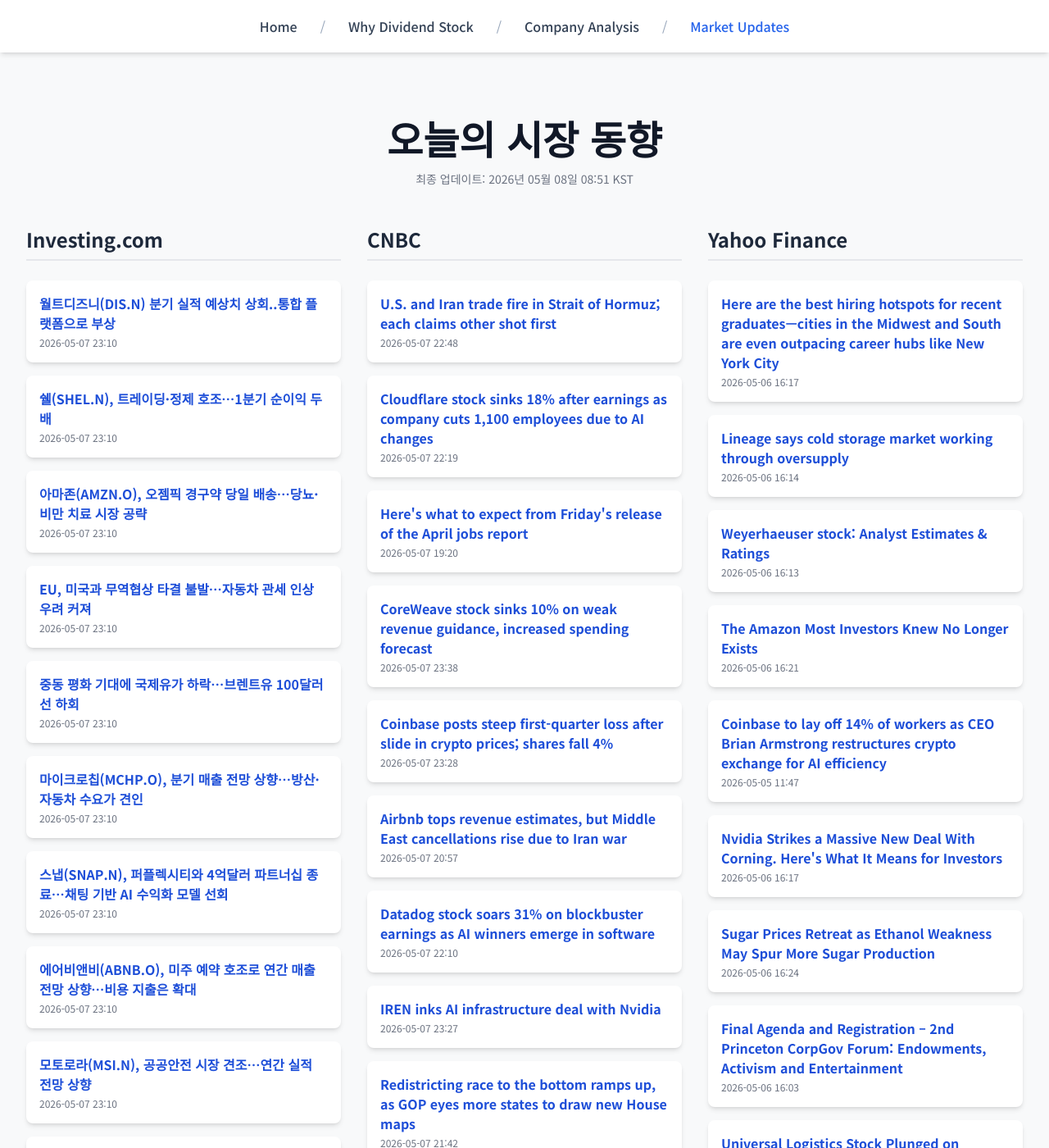
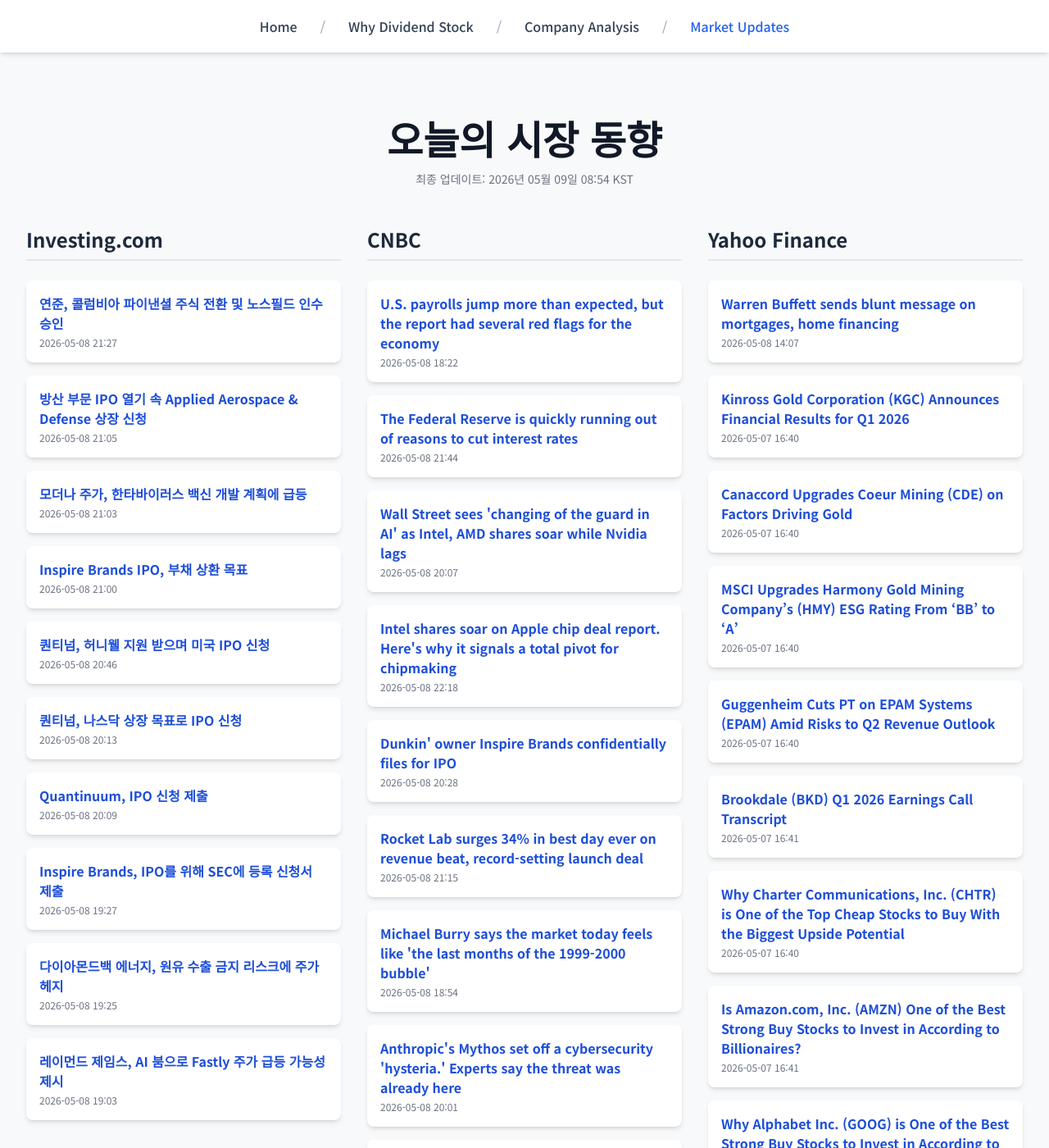
Before and after one commit to Kay-Hwang/my-company-analysis, a Jekyll site: the page built from market-updates.html, in a window 1280 px wide and 1400 px high. Shown: the whole window at 82% size. Built offline with Jekyll 4.4.1, drawn with Linux system fonts in a browser that asks for light colours; nearby versions of some CDN libraries; a script that is not in the unit is left out; some of the changed text lies outside the part shown.

Commit message:
Update daily data

```diff
--- a/_data/latest_data.json
+++ b/_data/latest_data.json
@@ -1,190 +1,190 @@
 {
-  "lastUpdated": "2026년 05월 08일 08:51 KST",
+  "lastUpdated": "2026년 05월 09일 08:54 KST",
   "news": {
     "investing": [
       {
-        "title": "월트디즈니(DIS.N) 분기 실적 예상치 상회..통합 플랫폼으로 부상",
-        "link": "https://kr.investing.com/news/stock-market-news/article-1934184",
-        "pubDate": "2026-05-07 23:10:28",
-        "summary": "월트디즈니(DIS.N) 분기 실적 예상치 상회..통합 플랫폼으로 부상"
+        "title": "연준, 콜럼비아 파이낸셜 주식 전환 및 노스필드 인수 승인",
+        "link": "https://kr.investing.com/news/stock-market-news/article-93CH-1936418",
+        "pubDate": "2026-05-08 21:27:37",
+        "summary": "연준, 콜럼비아 파이낸셜 주식 전환 및 노스필드 인수 승인"
       },
       {
-        "title": "쉘(SHEL.N), 트레이딩·정제 호조…1분기 순이익 두 배",
-        "link": "https://kr.investing.com/news/stock-market-news/article-1934183",
-        "pubDate": "2026-05-07 23:10:27",
-        "summary": "쉘(SHEL.N), 트레이딩·정제 호조…1분기 순이익 두 배"
+        "title": "방산 부문 IPO 열기 속 Applied Aerospace & Defense 상장 신청",
+        "link": "https://kr.investing.com/news/stock-market-news/article-93CH-1936390",
+        "pubDate": "2026-05-08 21:05:18",
+        "summary": "방산 부문 IPO 열기 속 Applied Aerospace & Defense 상장 신청"
       },
       {
-        "title": "아마존(AMZN.O), 오젬픽 경구약 당일 배송…당뇨·비만 치료 시장 공략",
-        "link": "https://kr.investing.com/news/stock-market-news/article-1934182",
-        "pubDate": "2026-05-07 23:10:27",
-        "summary": "아마존(AMZN.O), 오젬픽 경구약 당일 배송…당뇨·비만 치료 시장 공략"
+        "title": "모더나 주가, 한타바이러스 백신 개발 계획에 급등",
+        "link": "https://kr.investing.com/news/stock-market-news/article-93CH-1936387",
+        "pubDate": "2026-05-08 21:03:06",
+        "summary": "모더나 주가, 한타바이러스 백신 개발 계획에 급등"
       },
       {
-        "title": "EU, 미국과 무역협상 타결 불발…자동차 관세 인상 우려 커져",
-        "link": "https://kr.investing.com/news/stock-market-news/article-1934181",
-        "pubDate": "2026-05-07 23:10:27",
-        "summary": "EU, 미국과 무역협상 타결 불발…자동차 관세 인상 우려 커져"
+        "title": "Inspire Brands IPO, 부채 상환 목표",
+        "link": "https://kr.investing.com/news/stock-market-news/article-93CH-1936380",
+        "pubDate": "2026-05-08 21:00:49",
+        "summary": "Inspire Brands IPO, 부채 상환 목표"
       },
       {
-        "title": "중동 평화 기대에 국제유가 하락…브렌트유 100달러선 하회",
-        "link": "https://kr.investing.com/news/stock-market-news/article-1934180",
-        "pubDate": "2026-05-07 23:10:27",
-        "summary": "중동 평화 기대에 국제유가 하락…브렌트유 100달러선 하회"
+        "title": "퀀티넘, 허니웰 지원 받으며 미국 IPO 신청",
+        "link": "https://kr.investing.com/news/stock-market-news/article-93CH-1936368",
+        "pubDate": "2026-05-08 20:46:44",
+        "summary": "퀀티넘, 허니웰 지원 받으며 미국 IPO 신청"
       },
       {
-        "title": "마이크로칩(MCHP.O), 분기 매출 전망 상향…방산·자동차 수요가 견인",
-        "link": "https://kr.investing.com/news/stock-market-news/article-1934179",
-        "pubDate": "2026-05-07 23:10:26",
-        "summary": "마이크로칩(MCHP.O), 분기 매출 전망 상향…방산·자동차 수요가 견인"
+        "title": "퀀티넘, 나스닥 상장 목표로 IPO 신청",
+        "link": "https://kr.investing.com/news/stock-market-news/article-432SI-1936313",
+        "pubDate": "2026-05-08 20:13:07",
+        "summary": "퀀티넘, 나스닥 상장 목표로 IPO 신청"
       },
       {
-        "title": "스냅(SNAP.N), 퍼플렉시티와 4억달러 파트너십 종료…채팅 기반 AI 수익화 모델 선회",
-        "link": "https://kr.investing.com/news/stock-market-news/article-1934178",
-        "pubDate": "2026-05-07 23:10:26",
-        "summary": "스냅(SNAP.N), 퍼플렉시티와 4억달러 파트너십 종료…채팅 기반 AI 수익화 모델 선회"
+        "title": "Quantinuum, IPO 신청 제출",
+        "link": "https://kr.investing.com/news/stock-market-news/article-432SI-1936306",
+        "pubDate": "2026-05-08 20:09:04",
+        "summary": "Quantinuum, IPO 신청 제출"
       },
       {
-        "title": "에어비앤비(ABNB.O), 미주 예약 호조로 연간 매출 전망 상향…비용 지출은 확대",
-        "link": "https://kr.investing.com/news/stock-market-news/article-1934177",
-        "pubDate": "2026-05-07 23:10:26",
-        "summary": "에어비앤비(ABNB.O), 미주 예약 호조로 연간 매출 전망 상향…비용 지출은 확대"
+        "title": "Inspire Brands, IPO를 위해 SEC에 등록 신청서 제출",
+        "link": "https://kr.investing.com/news/stock-market-news/article-432SI-1936269",
+        "pubDate": "2026-05-08 19:27:04",
+        "summary": "Inspire Brands, IPO를 위해 SEC에 등록 신청서 제출"
       },
       {
-        "title": "모토로라(MSI.N), 공공안전 시장 견조…연간 실적 전망 상향",
-        "link": "https://kr.investing.com/news/stock-market-news/article-1934176",
-        "pubDate": "2026-05-07 23:10:25",
-        "summary": "모토로라(MSI.N), 공공안전 시장 견조…연간 실적 전망 상향"
+        "title": "다이아몬드백 에너지, 원유 수출 금지 리스크에 주가 헤지",
+        "link": "https://kr.investing.com/news/stock-market-news/article-93CH-1936265",
+        "pubDate": "2026-05-08 19:25:24",
+        "summary": "다이아몬드백 에너지, 원유 수출 금지 리스크에 주가 헤지"
       },
       {
-        "title": "[분석] 대망의 코스피 7000, 고유가를 이긴 반도체",
-        "link": "https://kr.investing.com/news/stock-market-news/article-1934175",
-        "pubDate": "2026-05-07 23:10:25",
-        "summary": "[분석] 대망의 코스피 7000, 고유가를 이긴 반도체"
+        "title": "레이먼드 제임스, AI 붐으로 Fastly 주가 급등 가능성 제시",
+        "link": "https://kr.investing.com/news/stock-market-news/article-1936250",
+        "pubDate": "2026-05-08 19:03:06",
+        "summary": "레이먼드 제임스, AI 붐으로 Fastly 주가 급등 가능성 제시"
       }
     ],
     "cnbc": [
       {
-        "title": "U.S. and Iran trade fire in Strait of Hormuz; each claims other shot first",
-        "link": "https://www.cnbc.com/2026/05/07/iran-war-hormuz-strait-ceasefire-trump.html",
-        "pubDate": "Thu, 07 May 2026 22:48:26 GMT",
-        "summary": "CENTCOM's statement does not mention the status of the U.S.-Iran ceasefire, which has already been frayed by repeated claims that its terms are being breached."
+        "title": "U.S. payrolls jump more than expected, but the report had several red flags for the economy",
+        "link": "https://www.cnbc.com/2026/05/08/jobs-report-april-2026.html",
+        "pubDate": "Fri, 08 May 2026 18:22:51 GMT",
+        "summary": "Nonfarm payrolls were expected to increase by 55,000 in April, according to the Dow Jones consensus."
       },
       {
-        "title": "Cloudflare stock sinks 18% after earnings as company cuts 1,100 employees due to AI changes",
-        "link": "https://www.cnbc.com/2026/05/07/cloudflare-net-q1-2026-stock-earnings-layoffs.html",
-        "pubDate": "Thu, 07 May 2026 22:19:17 GMT",
-        "summary": "The cloud provider announced it is laying off 20% of its workforce as agentic artificial intelligence \"fundamentally changes\" the company's work."
+        "title": "The Federal Reserve is quickly running out of reasons to cut interest rates",
+        "link": "https://www.cnbc.com/2026/05/08/the-federal-reserve-is-quickly-running-out-of-reasons-to-cut-interest-rates.html",
+        "pubDate": "Fri, 08 May 2026 21:44:14 GMT",
+        "summary": "Friday's jobs report provided evidence that the central bank's larger concern is a cost of living that is getting increasingly hard to bear."
       },
       {
-        "title": "Here's what to expect from Friday's release of the April jobs report",
-        "link": "https://www.cnbc.com/2026/05/07/heres-what-to-expect-from-fridays-release-of-the-april-jobs-report.html",
-        "pubDate": "Thu, 07 May 2026 19:20:55 GMT",
-        "summary": "The total picture is one of a labor market that, while undoubtedly cooling, is generally stable and resilient despite a number of challenges."
+        "title": "Wall Street sees 'changing of the guard in AI' as Intel, AMD shares soar while Nvidia lags",
+        "link": "https://www.cnbc.com/2026/05/08/wall-street-ai-chip-love-moves-from-nvidia-to-intel-amd-and-micron.html",
+        "pubDate": "Fri, 08 May 2026 20:07:35 GMT",
+        "summary": "Intel, AMD and Micron surged double digits this week as investors bet on CPU makers and memory companies powering the next stage of AI"
       },
       {
-        "title": "CoreWeave stock sinks 10% on weak revenue guidance, increased spending forecast",
-        "link": "https://www.cnbc.com/2026/05/07/coreweave-crwv-q1-earnings-report-2026.html",
-        "pubDate": "Thu, 07 May 2026 23:38:14 GMT",
-        "summary": "CoreWeave has been raising debt to finance its data center buildout, and S&amp;P has boosted the company's credit rating."
+        "title": "Intel shares soar on Apple chip deal report. Here's why it signals a total pivot for chipmaking",
+        "link": "https://www.cnbc.com/2026/05/08/intel-stock-apple-chip-deal.html",
+        "pubDate": "Fri, 08 May 2026 22:18:30 GMT",
+        "summary": "Samsung, Intel and Taiwan Semiconductor are the only three companies in the world capable of manufacturing the most advanced chips needed for AI."
       },
       {
-        "title": "Coinbase posts steep first-quarter loss after slide in crypto prices; shares fall 4%",
-        "link": "https://www.cnbc.com/2026/05/07/coinbase-coin-earnings-q1-2026.html",
-        "pubDate": "Thu, 07 May 2026 23:28:00 GMT",
-        "summary": "Crypto trading platform Coinbase reported a surprise first-quarter loss and weaker-than-estimated revenue after the market close Thursday."
+        "title": "Dunkin' owner Inspire Brands confidentially files for IPO",
+        "link": "https://www.cnbc.com/2026/05/08/dunkin-owner-inspire-brands-confidentially-files-for-ipo.html",
+        "pubDate": "Fri, 08 May 2026 20:28:13 GMT",
+        "summary": "The restaurant company owns Dunkin', Arby's, Buffalo Wild Wings, Baskin Robbins, Sonic Drive-In and Jimmy John's."
       },
       {
-        "title": "Airbnb tops revenue estimates, but Middle East cancellations rise due to Iran war",
-        "link": "https://www.cnbc.com/2026/05/07/airbnb-abnb-earnings-q1-2026.html",
-        "pubDate": "Thu, 07 May 2026 20:57:19 GMT",
-        "summary": "Airbnb reported mixed first-quarter results after the bell on Thursday and warned of regional weakness due to the war in Iran."
+        "title": "Rocket Lab surges 34% in best day ever on revenue beat, record-setting launch deal",
+        "link": "https://www.cnbc.com/2026/05/08/rocket-lab-rklb-q1-earnings-2026.html",
+        "pubDate": "Fri, 08 May 2026 21:15:33 GMT",
+        "summary": "Enthusiasm for space stocks has skyrocketed ahead of SpaceX's anticipated IPO."
       },
       {
-        "title": "Datadog stock soars 31% on blockbuster earnings as AI winners emerge in software",
-        "link": "https://www.cnbc.com/2026/05/07/ai-winners-software-datadog-stock.html",
-        "pubDate": "Thu, 07 May 2026 22:10:16 GMT",
-        "summary": "Datadog's results fueled shares of other cloud infrastructure names like Snowflake and MongoDB."
+        "title": "Michael Burry says the market today feels like 'the last months of the 1999-2000 bubble'",
+        "link": "https://www.cnbc.com/2026/05/08/michael-burry-says-the-market-today-feels-like-the-last-months-of-the-1999-2000-bubble.html",
+        "pubDate": "Fri, 08 May 2026 18:54:00 GMT",
+        "summary": "\"Stocks are not up or down because of jobs or consumer sentiment,\" Burry wrote. \"Feeling like the last months of the 1999-2000 bubble.\""
       },
       {
-        "title": "IREN inks AI infrastructure deal with Nvidia",
-        "link": "https://www.cnbc.com/2026/05/07/iren-stock-ai-infrastructure-nvidia.html",
-        "pubDate": "Thu, 07 May 2026 23:27:56 GMT",
-        "summary": "Data center operator IREN announced a partnership with semiconductor giant Nvidia."
+        "title": "Anthropic's Mythos set off a cybersecurity 'hysteria.' Experts say the threat was already here",
+        "link": "https://www.cnbc.com/2026/05/08/anthropic-mythos-ai-cybersecurity-banks.html",
+        "pubDate": "Fri, 08 May 2026 20:01:44 GMT",
+        "summary": "The arrival of Anthropic's Mythos jolted banks, software giants and governments into reckoning with a new era of cyber attacks. But the threat is already here."
       },
       {
-        "title": "Redistricting race to the bottom ramps up, as GOP eyes more states to draw new House maps",
-        "link": "https://www.cnbc.com/2026/05/07/election-2026-tennessee-redistricting-gop-redraw-house-maps.html",
-        "pubDate": "Thu, 07 May 2026 21:42:01 GMT",
-        "summary": "An April Supreme Court ruling has caused a scrambled in some southern states to redistrict before November's midterm elections."
+        "title": "Micron surges nearly 38% on week as memory chip rally goes parabolic",
+        "link": "https://www.cnbc.com/2026/05/08/micron-surges-more-than-30percent-on-week-as-memory-chip-rally-goes-parabolic.html",
+        "pubDate": "Fri, 08 May 2026 20:57:16 GMT",
+        "summary": "Micron Technology shares caught fire this week amid a global shortage of memory chips. The stock is heading for its best week since 2008."
       },
       {
-        "title": "How the U.S. military and Maersk got a ship to pass through the Strait of Hormuz",
-        "link": "https://www.cnbc.com/2026/05/07/maersk-ship-navy-strait-of-hormuz-iran-war.html",
-        "pubDate": "Thu, 07 May 2026 09:44:51 GMT",
-        "summary": "Maersk CEO Vincent Clerc said the shipping giant had deliberately taken a \"very cautious approach\" during the Middle East crisis."
+        "title": "Trump's $1 million 'Gold Card' fails to catch on among the world's wealthy",
+        "link": "https://www.cnbc.com/2026/05/08/trump-gold-card-wealth.html",
+        "pubDate": "Fri, 08 May 2026 13:47:40 GMT",
+        "summary": "President Donald Trump's \"Gold Card,\" which promised U.S. residency in \"record time,\" has been dogged by delays and legal questions."
       }
     ],
     "yahoo": [
       {
-        "title": "Here are the best hiring hotspots for recent graduates—cities in the Midwest and South are even outpacing career hubs like New York City",
-        "link": "https://finance.yahoo.com/economy/articles/best-hiring-hotspots-recent-graduates-161721902.html",
-        "pubDate": "2026-05-06T16:17:21Z",
-        "summary": "Here are the best hiring hotspots for recent graduates—cities in the Midwest and South are even outpacing career hubs like New York City"
+        "title": "Warren Buffett sends blunt message on mortgages, home financing",
+        "link": "https://finance.yahoo.com/markets/options/articles/warren-buffett-sends-blunt-message-140700722.html",
+        "pubDate": "2026-05-08T14:07:00Z",
+        "summary": "Warren Buffett sends blunt message on mortgages, home financing"
       },
       {
-        "title": "Lineage says cold storage market working through oversupply",
-        "link": "https://finance.yahoo.com/markets/stocks/articles/lineage-says-cold-storage-market-161408826.html",
-        "pubDate": "2026-05-06T16:14:08Z",
-        "summary": "Lineage says cold storage market working through oversupply"
+        "title": "Kinross Gold Corporation (KGC) Announces Financial Results for Q1 2026",
+        "link": "https://finance.yahoo.com/markets/stocks/articles/kinross-gold-corporation-kgc-announces-164015150.html",
+        "pubDate": "2026-05-07T16:40:15Z",
+        "summary": "Kinross Gold Corporation (KGC) Announces Financial Results for Q1 2026"
       },
       {
-        "title": "Weyerhaeuser stock: Analyst Estimates & Ratings",
-        "link": "https://finance.yahoo.com/markets/stocks/articles/weyerhaeuser-stock-analyst-estimates-ratings-161351392.html",
-        "pubDate": "2026-05-06T16:13:51Z",
-        "summary": "Weyerhaeuser stock: Analyst Estimates & Ratings"
+        "title": "Canaccord Upgrades Coeur Mining (CDE) on Factors Driving Gold",
+        "link": "https://finance.yahoo.com/markets/stocks/articles/canaccord-upgrades-coeur-mining-cde-164049508.html",
+        "pubDate": "2026-05-07T16:40:49Z",
+        "summary": "Canaccord Upgrades Coeur Mining (CDE) on Factors Driving Gold"
       },
       {
-        "title": "The Amazon Most Investors Knew No Longer Exists",
-        "link": "https://finance.yahoo.com/markets/stocks/articles/amazon-most-investors-knew-no-162150393.html",
-        "pubDate": "2026-05-06T16:21:50Z",
-        "summary": "The Amazon Most Investors Knew No Longer Exists"
+        "title": "MSCI Upgrades Harmony Gold Mining Company’s (HMY) ESG Rating From ‘BB’ to ‘A’",
+        "link": "https://finance.yahoo.com/markets/stocks/articles/msci-upgrades-harmony-gold-mining-164004783.html",
+        "pubDate": "2026-05-07T16:40:04Z",
+        "summary": "MSCI Upgrades Harmony Gold Mining Company’s (HMY) ESG Rating From ‘BB’ to ‘A’"
       },
       {
-        "title": "Coinbase to lay off 14% of workers as CEO Brian Armstrong restructures crypto exchange for AI efficiency",
-        "link": "https://finance.yahoo.com/markets/crypto/article/coinbase-to-lay-off-700-workers-as-ceo-brian-armstrong-restructures-crypto-exchange-for-ai-efficiency-114736268.html",
-        "pubDate": "2026-05-05T11:47:36Z",
-        "summary": "Coinbase to lay off 14% of workers as CEO Brian Armstrong restructures crypto exchange for AI efficiency"
+        "title": "Guggenheim Cuts PT on EPAM Systems (EPAM) Amid Risks to Q2 Revenue Outlook",
+        "link": "https://finance.yahoo.com/markets/stocks/articles/guggenheim-cuts-pt-epam-systems-164039119.html",
+        "pubDate": "2026-05-07T16:40:39Z",
+        "summary": "Guggenheim Cuts PT on EPAM Systems (EPAM) Amid Risks to Q2 Revenue Outlook"
       },
       {
-        "title": "Nvidia Strikes a Massive New Deal With Corning. Here's What It Means for Investors",
-        "link": "https://finance.yahoo.com/markets/stocks/articles/nvidia-strikes-massive-deal-corning-161725058.html",
-        "pubDate": "2026-05-06T16:17:25Z",
-        "summary": "Nvidia Strikes a Massive New Deal With Corning. Here's What It Means for Investors"
+        "title": "Brookdale (BKD) Q1 2026 Earnings Call Transcript",
+        "link": "https://finance.yahoo.com/markets/stocks/articles/brookdale-bkd-q1-2026-earnings-164115323.html",
+        "pubDate": "2026-05-07T16:41:15Z",
+        "summary": "Brookdale (BKD) Q1 2026 Earnings Call Transcript"
       },
       {
-        "title": "Sugar Prices Retreat as Ethanol Weakness May Spur More Sugar Production",
-        "link": "https://finance.yahoo.com/markets/commodities/articles/sugar-prices-retreat-ethanol-weakness-162401968.html",
-        "pubDate": "2026-05-06T16:24:01Z",
-        "summary": "Sugar Prices Retreat as Ethanol Weakness May Spur More Sugar Production"
+        "title": "Why Charter Communications, Inc. (CHTR) is One of the Top Cheap Stocks to Buy With the Biggest Upside Potential",
+        "link": "https://finance.yahoo.com/markets/stocks/articles/why-charter-communications-inc-chtr-164059831.html",
+        "pubDate": "2026-05-07T16:40:59Z",
+        "summary": "Why Charter Communications, Inc. (CHTR) is One of the Top Cheap Stocks to Buy With the Biggest Upside Potential"
       },
       {
-        "title": "Final Agenda and Registration – 2nd Princeton CorpGov Forum: Endowments, Activism and Entertainment",
-        "link": "https://finance.yahoo.com/markets/stocks/articles/final-agenda-2nd-princeton-corpgov-160310105.html",
-        "pubDate": "2026-05-06T16:03:10Z",
-        "summary": "Final Agenda and Registration – 2nd Princeton CorpGov Forum: Endowments, Activism and Entertainment"
+        "title": "Is Amazon.com, Inc. (AMZN) One of the Best Strong Buy Stocks to Invest in According to Billionaires?",
+        "link": "https://finance.yahoo.com/markets/stocks/articles/amazon-com-inc-amzn-one-164124553.html",
+        "pubDate": "2026-05-07T16:41:24Z",
+        "summary": "Is Amazon.com, Inc. (AMZN) One of the Best Strong Buy Stocks to Invest in According to Billionaires?"
       },
       {
-        "title": "Universal Logistics Stock Plunged on Amazon’s Trucking News. Its 3.4% Dividend Could Make the Dip Worth Buying.",
-        "link": "https://finance.yahoo.com/markets/stocks/articles/universal-logistics-stock-plunged-amazon-160243048.html",
-        "pubDate": "2026-05-06T16:02:43Z",
-        "summary": "Universal Logistics Stock Plunged on Amazon’s Trucking News. Its 3.4% Dividend Could Make the Dip Worth Buying."
+        "title": "Why Alphabet Inc. (GOOG) is One of the Best Strong Buy Stocks to Invest in According to Billionaires",
+        "link": "https://finance.yahoo.com/markets/stocks/articles/why-alphabet-inc-goog-one-164136360.html",
+        "pubDate": "2026-05-07T16:41:36Z",
+        "summary": "Why Alphabet Inc. (GOOG) is One of the Best Strong Buy Stocks to Invest in According to Billionaires"
       },
       {
-        "title": "Bigger Isn't Always Better: Why This Small-Cap ETF Is a Top Play for a Go-Go Stock Market",
-        "link": "https://finance.yahoo.com/markets/stocks/articles/bigger-isnt-always-better-why-162716065.html",
-        "pubDate": "2026-05-06T16:27:16Z",
-        "summary": "Bigger Isn't Always Better: Why This Small-Cap ETF Is a Top Play for a Go-Go Stock Market"
+        "title": "Here’s What the Street is Saying About Pegasystems Inc. (PEGA)",
+        "link": "https://finance.yahoo.com/markets/stocks/articles/street-saying-pegasystems-inc-pega-163946452.html",
+        "pubDate": "2026-05-07T16:39:46Z",
+        "summary": "Here’s What the Street is Saying About Pegasystems Inc. (PEGA)"
       }
     ]
   }
```
